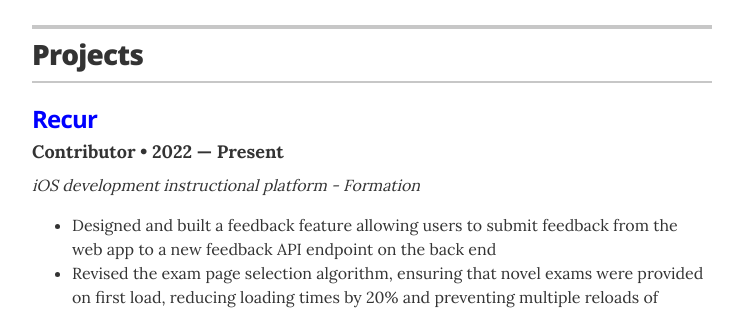
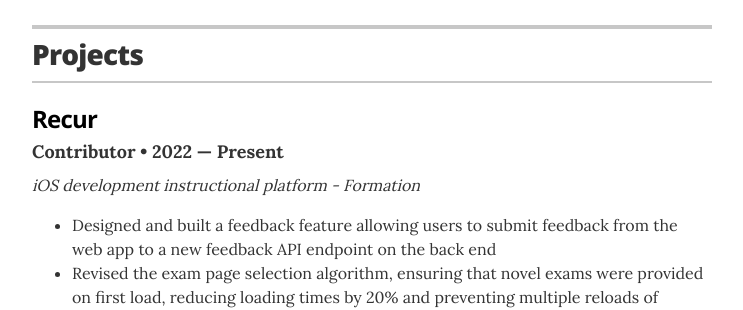
Before and after one commit to mmandina/mmandina.github.io, a Jekyll site: the page built from index.html, in a window 1280 px wide. Shown: the part 1256-1566 px from the top of the page, without its empty margins (268-1011 px from the left). Built offline with Jekyll 4.4.1, drawn with Linux system fonts in a browser that asks for light colours.

Commit message:
updated color

```diff
--- a/_sass/_resume.scss
+++ b/_sass/_resume.scss
@@ -166,7 +166,9 @@
     letter-spacing: -.05rem;
     line-height: 1;
   }
-
+  .resume-project-item-title:first-of-type{
+color:black
+  }
   .resume-project-item-title {
     @include sans_bold;
     margin: 0 0 .75rem;
```
